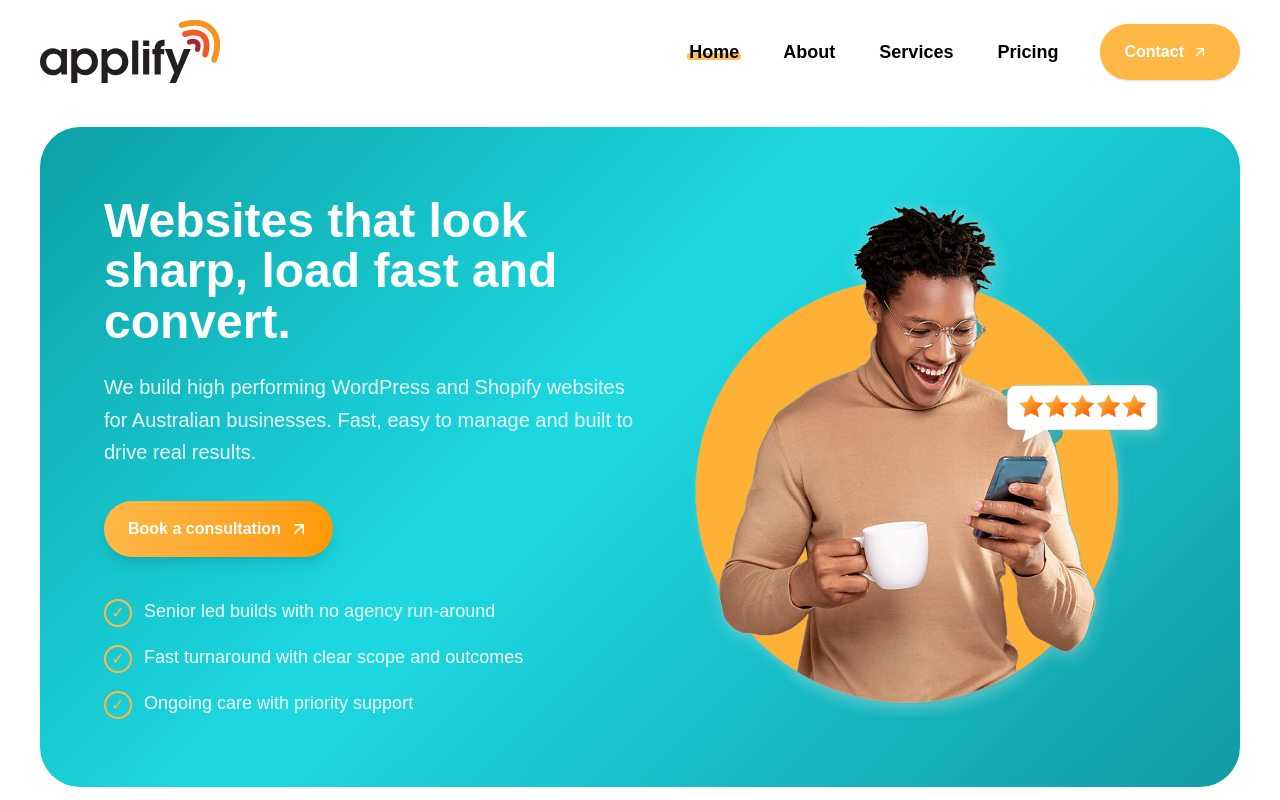
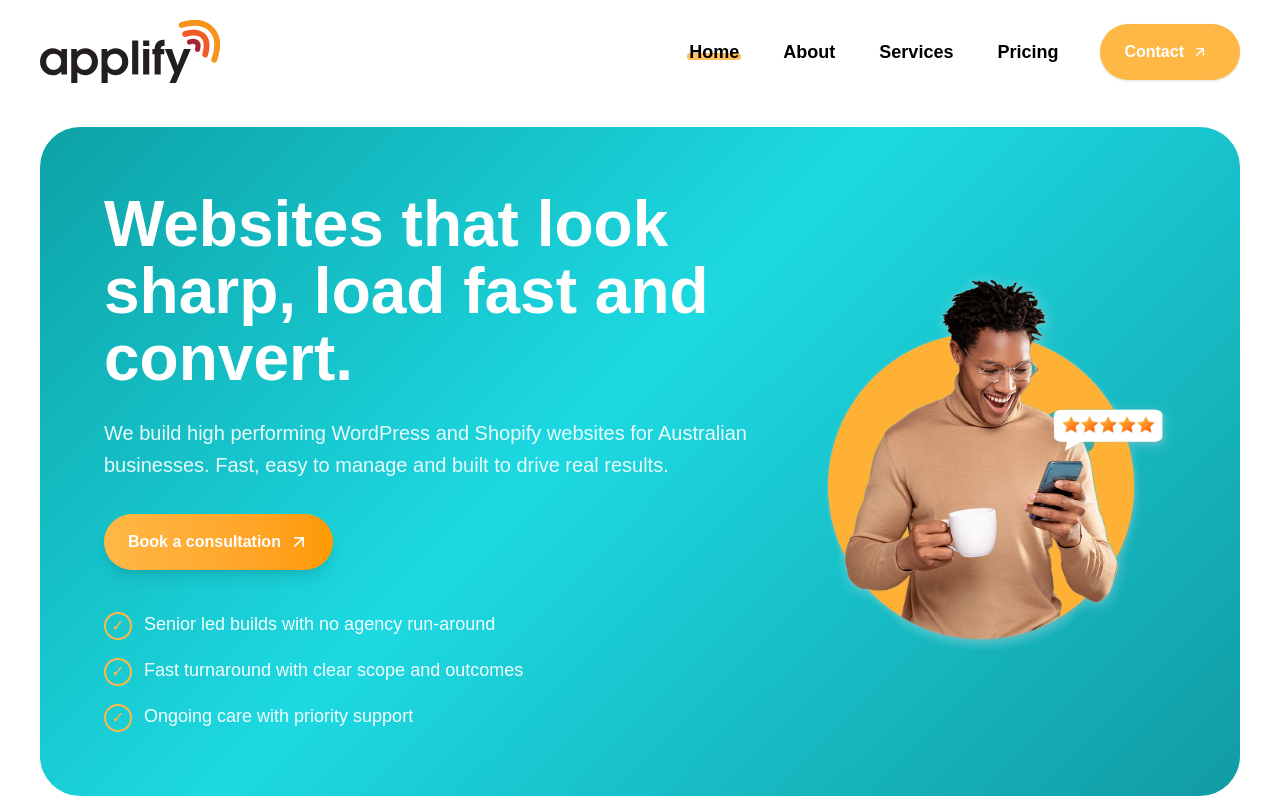
Before and after one commit to jono-au/applify, a Next.js app: page / in a window 1280 px wide. Shown: the top 800 px of the page. Built offline with nearby package versions, Linux system fonts and the light colour scheme.

Commit message:
adjust hero layout

```diff
--- a/components/home/Hero.tsx
+++ b/components/home/Hero.tsx
@@ -14,10 +14,10 @@ export default function Hero() {
     <section className="pt-4 pb-10 md:pt-6 md:pb-14">
       <Container>
         <div className="relative overflow-hidden rounded-[2.5rem] bg-applify-gradient">
-          <div className="grid min-h-[620px] items-center gap-10 px-8 py-12 md:px-12 lg:grid-cols-[1.05fr_0.95fr] lg:px-16 lg:py-16">
+          <div className="grid min-h-[620px] items-center gap-10 px-8 py-12 md:px-12 lg:grid-cols-[1.05fr_0.55fr] lg:px-16 lg:py-16">
             {/* LEFT */}
             <div className="relative z-10 text-white">
-              <h1 className="text-4xl font-bold leading-tight md:text-5xl lg:text-[3rem] lg:leading-[1.05]">
+              <h1 className="text-4xl font-bold leading-tight md:text-5xl lg:text-[4rem] lg:leading-[1.05]">
                 Websites that look sharp, load fast and convert.
               </h1>
 
```
